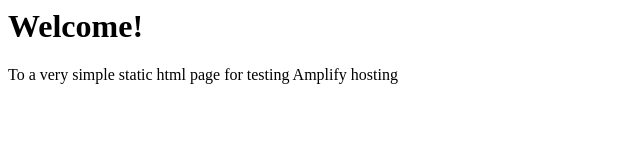
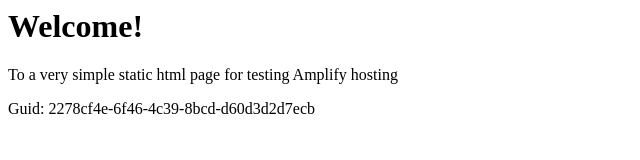
Before and after one commit to aws-aemilia-sin/Github-PR-Commit-Integration-Test-DoNotTouch-Gith-OKSLNVO2-v1-prod-ap-southeast-1, a website: page src/index.html in a window 1280 px wide. Shown: the whole page, without its empty margins (0-640 px from the left). Drawn offline with Linux system fonts and the light colour scheme.

Commit message:
commit from integ tests

```diff
--- a/src/index.html
+++ b/src/index.html
@@ -1,3 +1,5 @@
+
+
 <html lang="en">
 
 <head>
@@ -10,6 +12,6 @@
 <body>
     <h1>Welcome!</h1>
     <p>To a very simple static html page for testing Amplify hosting</p>
-</body>
+    <p>Guid: 2278cf4e-6f46-4c39-8bcd-d60d3d2d7ecb</p></body>
 
 </html>
```
